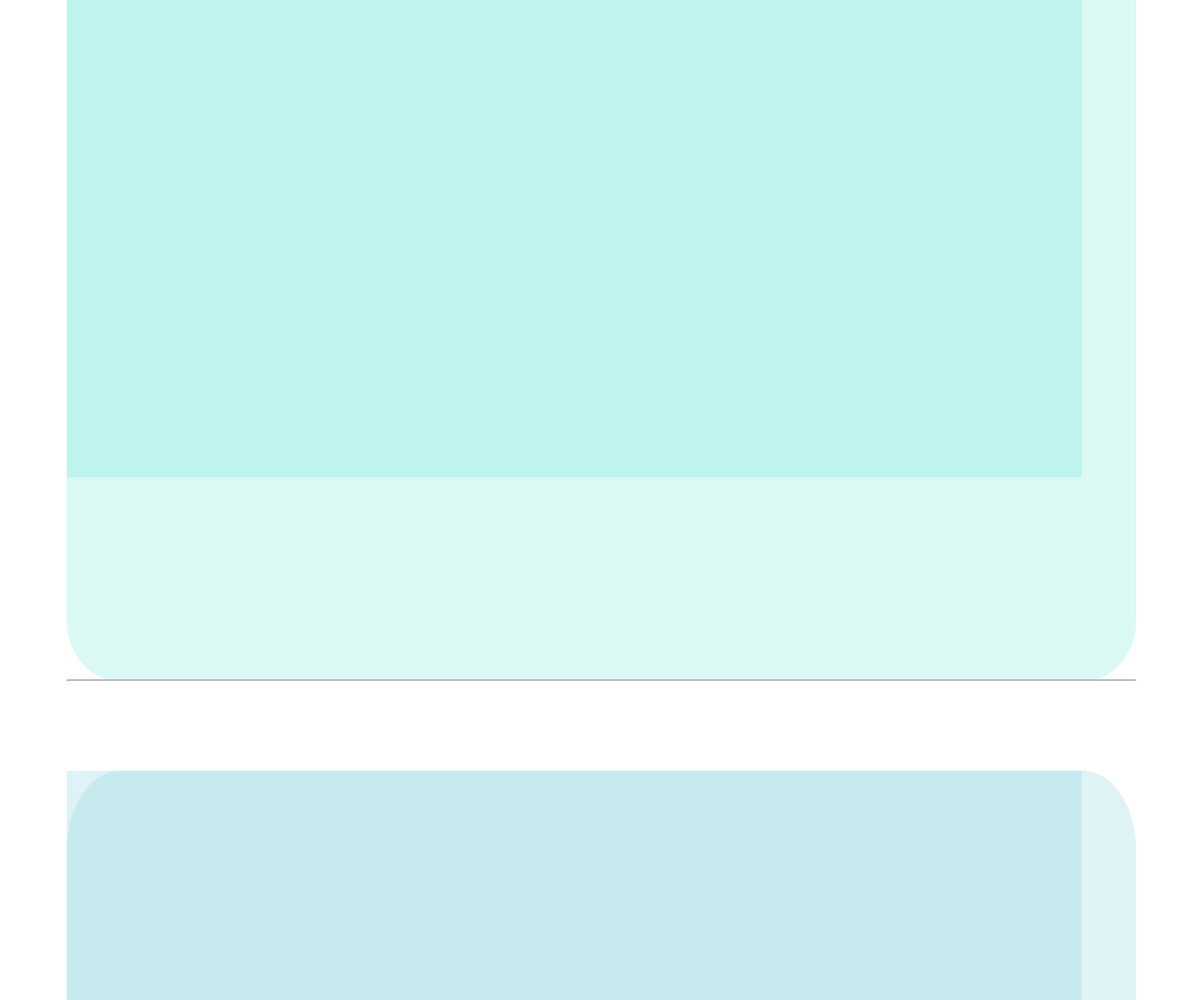
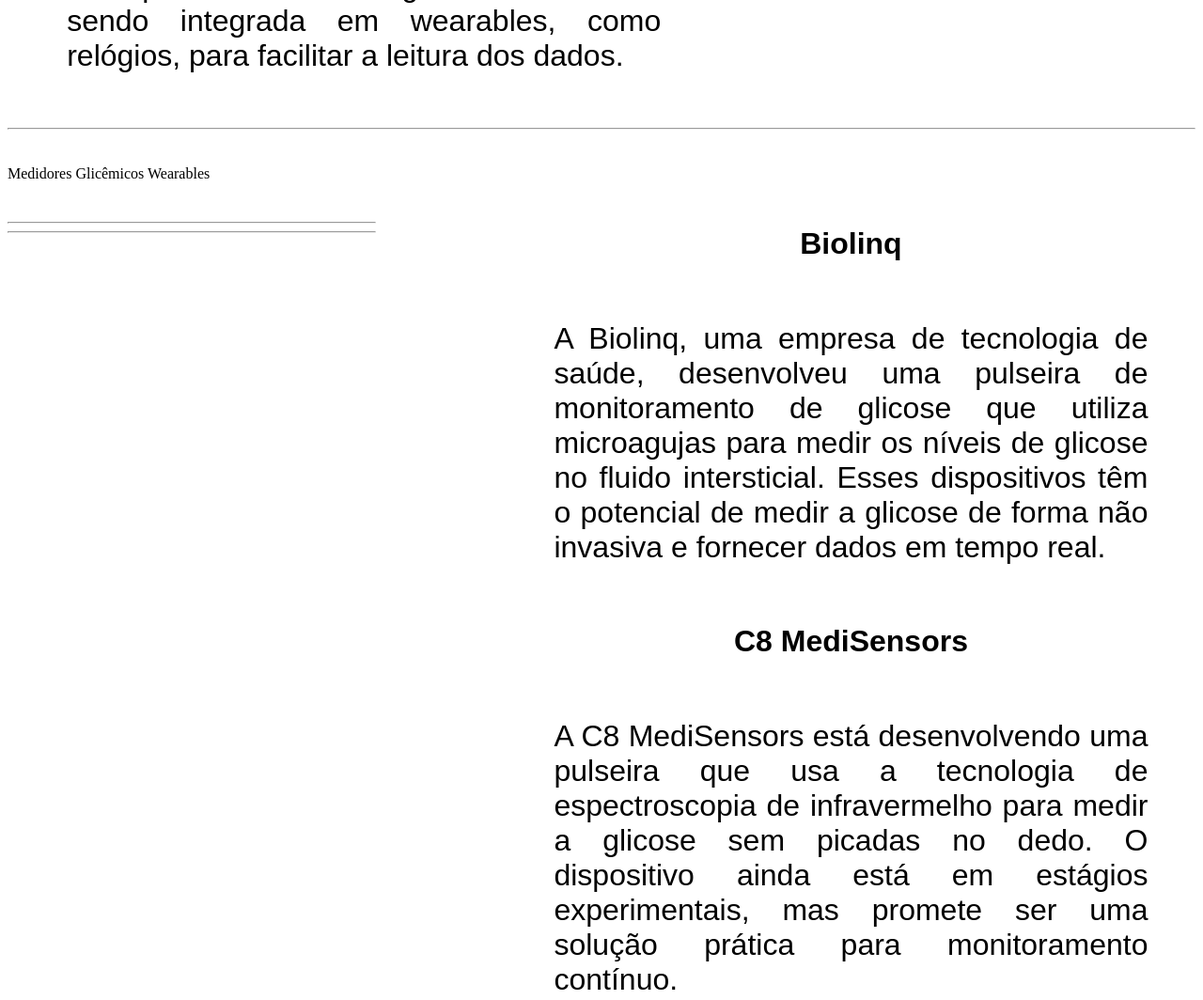
Before and after one commit to AnnaClaraAl/Site-Pessoal-Sustentavel, a plain HTML site: page fontes.html in a window 1280 px wide. Shown: the part 1980-3044 px from the top of the page at 94% size. Drawn offline with Linux system fonts and the light colour scheme.

Commit message:
Update fontes.html

```diff
--- a/fontes.html
+++ b/fontes.html
@@ -24,24 +24,29 @@
             <a class="links" style="margin-left: 11.5%;" href="produto.html">Produto |</a>
             <a class="links" style="margin-left: 20%;" href="#FundoT">Fontes</a>
         </nav>
+        <hr style="margin-top: -40%; margin-bottom: 3%;">
     </div>
     </header>
     <main>
-        <div id="ParteA">
-            <img class="Fundos" alt="Fundo Parte A" src="imagens/ParteA.png">
-            <p class="TituloC"></p>
+        <div id="ParteA2">
+            <p class="TituloC3">Medidores Glicêmicos Wearables</p>
+            <p class="Texto1">Algumas empresas e startups (Além da <span style="animation: ColorChange 3s; animation-iteration-count: infinite;">Tech-Noch</span>) têm desenvolvido wearables com a capacidade de medir glicose, seja através de sensores embutidos ou com a possibilidade de se conectar a outros dispositivos de monitoramento. Embora essas tecnologias ainda estejam em desenvolvimento, já existem alguns exemplos promissores.</p>
+            <p class="Texto1" style="font-weight: bold; text-align: center;">Freestyle Libre</p>
+            <p class="Texto1">Embora o Freestyle Libre não seja uma pulseira propriamente dita, ele é um exemplo de um sistema flash de monitoramento de glicose, em que o sensor é colocado na pele (geralmente no braço) e pode ser lido com um leitor de mão ou um smartphone. A tecnologia também está sendo integrada em wearables, como relógios, para facilitar a leitura dos dados.</p>
+            <div id="Imagen7"></div>
             <img>
-            <hr style="margin-bottom: 3%;">
         </div>
-        <div id="ParteB">
-            <img class="Fundos" alt="Fundo Parte B" src="imagens/ParteB.png">
-            <p></p>
-            <img>
-            <hr style="margin-bottom: 3%;">
-        </div>
-        <div id="ParteC">
-            <img class="Fundos" alt="Fundo Parte C" src="imagens/ParteC.png">
-            <p></p>
+        <hr style="margin-bottom: 3%;">
+        <div id="ParteB3">
+            <p class="TituloC5">Medidores Glicêmicos Wearables</p>
+            <p class="Texto2" style="font-weight: bold; text-align: center;">Biolinq</p>
+            <p class="Texto2">A Biolinq, uma empresa de tecnologia de saúde, desenvolveu uma pulseira de monitoramento de glicose que utiliza microagujas para medir os níveis de glicose no fluido intersticial. Esses dispositivos têm o potencial de medir a glicose de forma não invasiva e fornecer dados em tempo real.</p>
+            <p class="Texto2" style="font-weight: bold; text-align: center;">C8 MediSensors</p>
+            <p class="Texto2">A C8 MediSensors está desenvolvendo uma pulseira que usa a tecnologia de espectroscopia de infravermelho para medir a glicose sem picadas no dedo. O dispositivo ainda está em estágios experimentais, mas promete ser uma solução prática para monitoramento contínuo.</p>
+            <p class="Texto2" style="font-weight: bold; text-align: center;">Apple e Outras Tecnologias Vestíveis</p>
+            <p class="Texto2">Embora as pulseiras de glicemia específicas ainda estejam em estágio de desenvolvimento, grandes empresas de tecnologia, como a Apple, estão investigando maneiras de integrar a medição da glicose em seus dispositivos vestíveis, como o Apple Watch. A Apple patenteou tecnologias que poderiam, eventualmente, incorporar sensores de glicose em seus dispositivos, embora, até o momento, não exista um Apple Watch com a capacidade de medir glicose no sangue de forma contínua.</p>
+            <div id="Imagen8"></div>
+            <div id="Imagen9"></div>
             <img>
         </div>
     </main>
```
